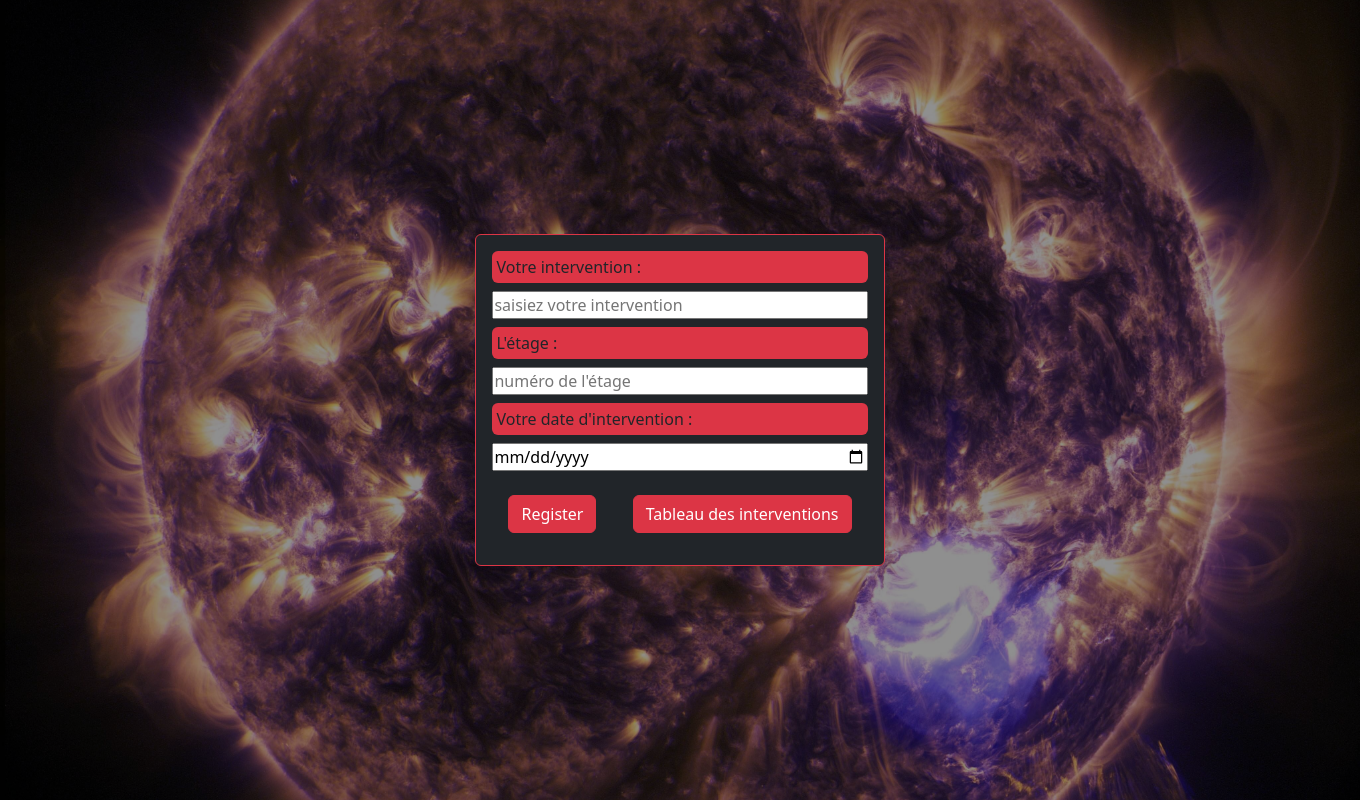
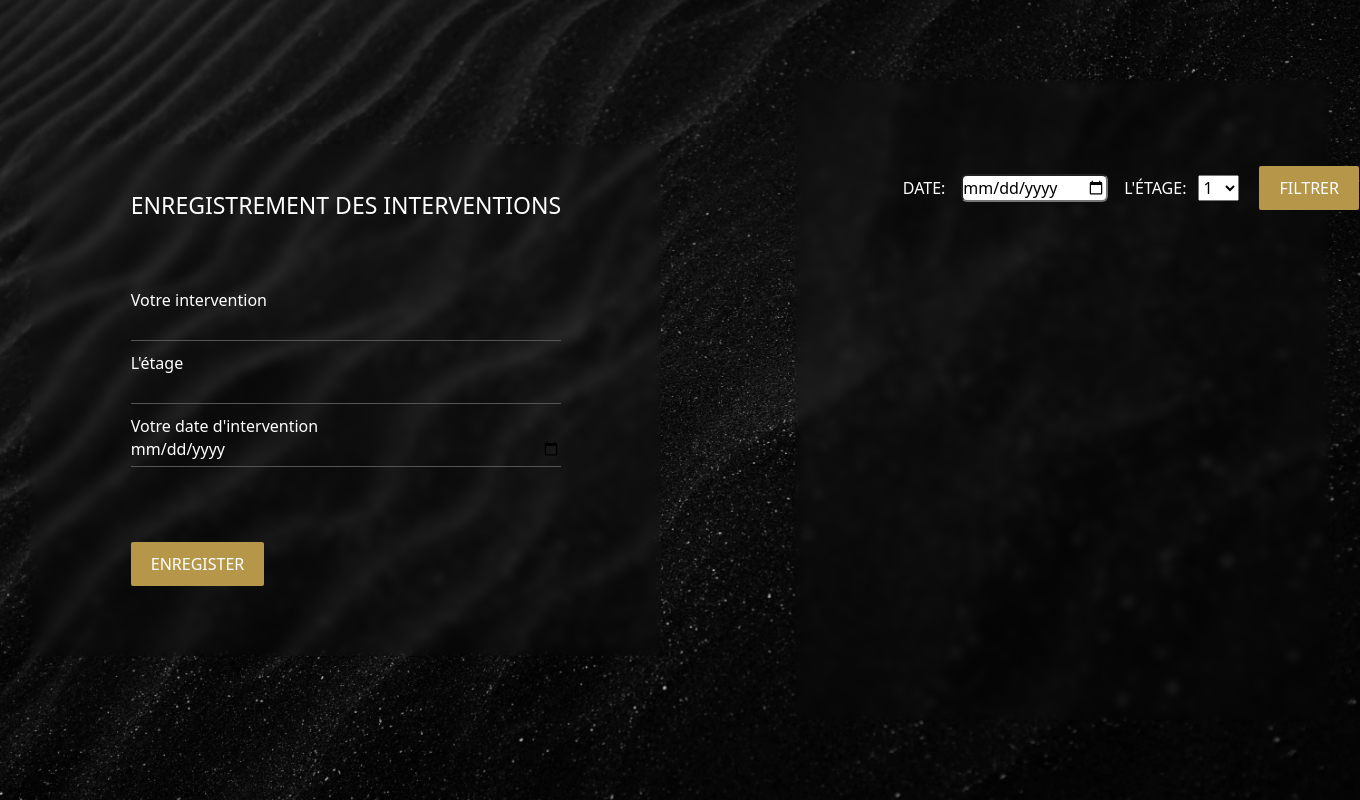
Before and after one commit to DNatan39/CRUD, a PHP site: page /register.php in a window 1360 px wide. Run offline with PHP 8.4, Linux system fonts and the light colour scheme; the visitor is signed in with stand-in values (Sample User, id 1); data that the repository does not hold is empty.

Commit message:
Fin de l'affichage de la base de donnée

```diff
--- a/connect.php
+++ b/connect.php
@@ -30,6 +30,19 @@
                 echo 'Error during registration';
             }
     }
+    function retrieve(){
+        try{
+            $str = connect()->prepare("SELECT * FROM section");
+            $str->execute();
+            $return = $str->fetchAll();
+            for($i=0;$i< count($return);$i++) {
+                $index = strval($i);
+                echo '<li class="p-2 m-2 text-white rounded"><p>Intervention : ' .$return[$index]['id_intervention'].'</p><p>réalisé le : '.$return[$index]['id_date']."</p><p>À l'étage : ".$return[$index]['id_etage'].'</p></li>';
+            }
+        } catch(PDOException $th){
+            echo $th;
+        }
+    }
     function login(){
         $findUser = connect()->prepare('SELECT * FROM user WHERE id_user = :id_user');
         $findUser->bindParam(':id_user', $_POST['username'], PDO::PARAM_STR);
--- a/register.php
+++ b/register.php
@@ -4,45 +4,71 @@ include("connect.php");
 if (!isset($_SESSION['user'])) {
     header('Location: login.php');
 }
+
 ?>
+
+
 <head>
     <meta charset="UTF-8">
     <meta http-equiv="X-UA-Compatible" content="IE=edge">
     <meta name="viewport" content="width=device-width, initial-scale=1.0">
+    <link rel="icon" type="image/jpg" href=icon.jpg">
     <link href="https://cdn.jsdelivr.net/npm/bootstrap@5.2.0/dist/css/bootstrap.min.css" rel="stylesheet"
         integrity="sha384-gH2yIJqKdNHPEq0n4Mqa/HGKIhSkIHeL5AyhkYV8i59U5AR6csBvApHHNl/vI1Bx" crossorigin="anonymous">
     <link rel="stylesheet" href="style.css">
-    <title>CRUD</title>
+    <title>╰☆☆ 𝕄𝕖𝕟𝕒𝕣𝕕 ☆☆╮</title>
 </head>
 
-<body class="d-flex justify-content-center align-items-center">
-    <form action="register.php" method="post" class="d-flex justify-content-center align-items-center flex-column border border-danger rounded bg-dark p-3">
-
-        <div class="col-12 d-flex justify-content-center align-items-start flex-column">
-            <label for="intervention" class="bg-danger mb-2 rounded p-1 w-100">Votre intervention :</label>
-            <input type="text" name="intervention" id="intevention" placeholder="saisiez votre intervention" class="w-100 mb-2">
+<body class="container-fluid d-flex justify-content-center align-items-center">
+<div class="box1">
+    <form action="register.php" method="post">
+        <span class="text-center pt-4">Enregistrement des interventions</span>
+        <div class="input-container">
+            <input type="text" name="intervention" id="intevention" required/>
+            <label for="intervention">Votre intervention</label>
+        </div>
+        <div class="input-container">
+            <input type="number" name="etage" id="etage" required/>
+            <label for="etage">L'étage</label>
+        </div>
+        <div class="input-container">
+            <input type="date" name="dateintervention" id="dateintervention" value="" required/>
+            <label for="dateintervention">Votre date d'intervention</label>
+        </div>
+        <button type="submit" name="action" value="register" class="btn">Enregister</button>
+    </form>
+</div>
+<section class="box2 ">
+        <div class="container-fluid filter d-flex align-items-center p-0">
+        <p class="m-0 mx-2">DATE:</p>
+            <input type="date" value="date" class="outilfilter m-2 rounded">
+            <p class="m-0 mx-2">L'ÉTAGE:</p>
+            <span class="px-1">
+                <?php
+                    $selected = '';
+                    echo '<select name="number" class="outilfilter value="number">',"\n";
+                    for($i=1; $i<=10; $i++)
+                    {
+                        if($i == date('Y')){
+                            $selected = ' selected="selected"';
+                        }
+                        echo "\t",'<option value="', $i ,'"', $selected ,'>', $i ,'</option>',"\n";
+                        $selected='';
+                    }
+                    echo '</select>',"\n";
+                ?>
+            </span>
+            <button type="submit" name="" value="filter" class="btn m-0 ms-3">Filtrer</button>
         </div>
 
-        <div class="col-12 d-flex justify-content-center align-items-start flex-column">
-            <label for="etage" class="bg-danger mb-2 rounded p-1 w-100">L'étage :</label>
-            <input type="number" name="etage" id="etage" placeholder="numéro de l'étage" class="w-100 mb-2">
-        </div>
-
-        <div class="col-12 d-flex justify-content-center align-items-start flex-column">
-            <label for="dateintervention" class="bg-danger mb-2 rounded p-1 w-100">Votre date d'intervention :</label>
-            <input type="date" name="dateintervention" id="dateintervention" class="w-100 mb-2">
-        </div>
-        <section>
-            <button type="submit" name="action" value="register" class="btn btn-danger m-3">Register</button>
-            <a href="table.php" class="btn btn-danger m-3">Tableau des interventions</a>
-        </section>
-
-    </form>
-
-
-
-
-
+    <div id="tableau" class="mt-3">
+        <ul class="list-unstyled">
+            <?php
+                retrieve();
+            ?>
+        </ul>
+    </div>
+</section>
 
     <script src="https://cdn.jsdelivr.net/npm/bootstrap@5.2.0/dist/js/bootstrap.bundle.min.js"
         integrity="sha384-A3rJD856KowSb7dwlZdYEkO39Gagi7vIsF0jrRAoQmDKKtQBHUuLZ9AsSv4jD4Xa" crossorigin="anonymous">
--- a/style.css
+++ b/style.css
@@ -1 +1,132 @@
-*{box-sizing: border-box;margin: 0;padding: 0;}body{background-image: url(sun.jpg);background-position: center;background-size: cover;}body:after{content: '';width: 100vw;height: 100vh;position: absolute;top: 0;background-color: #00000070;z-index: -1;}
+* {
+    box-sizing: border-box;
+    margin: 0;
+    padding: 0;
+	color: #fff;
+}
+p{
+	color: #fff;
+}
+body {
+    background-image: url(sand.jpg);
+    background-position: center;
+    background-origin: content-box;
+    background-repeat: no-repeat;
+    background-size: cover;
+    font-family: 'Noto Sans', sans-serif;
+	gap: 10%;
+}
+
+body:after {
+    content: '';
+    width: 100vw;
+    height: 100vh;
+    position: absolute;
+    top: 0;
+    background-color: #00000030;
+    z-index: -1;
+}
+.main{
+    backdrop-filter: blur(5px);
+
+}
+.text-center{
+	color:#fff;
+	text-transform:uppercase;
+    font-size: 23px;
+    margin: -50px 0 80px 0;
+    display: block;
+    text-align: center;
+}
+.box{
+	position:absolute;
+	left:50%;
+	top:50%;
+	transform: translate(-50%,-50%);
+	backdrop-filter: blur(5px);
+	border-radius:3px;
+	padding:70px 100px;
+}
+.box1{
+	backdrop-filter: blur(5px);
+	border-radius:3px;
+	padding:70px 100px;
+}
+.box2{
+	width: 40%;
+	height: 80%;
+	backdrop-filter: blur(5px);
+	border-radius:3px;
+	padding:70px 100px;
+}
+.input-container{
+	position:relative;
+	margin-bottom:25px;
+}
+.input-container label{
+	position:absolute;
+	top:-15px;
+	left:0px;
+	font-size:16px;
+	color:#fff;
+	transition: all 0.5s ease-in-out;
+}
+.input-container input{
+  border:0;
+  border-bottom:1px solid #555;
+  background:transparent;
+  width:100%;
+  padding:8px 0 5px 0;
+  font-size:16px;
+  color:#fff;
+}
+.input-container input:focus{
+ border:none;
+ outline:none;
+ border-bottom:1px solid #b69649;
+}
+.btn{
+	color:#fff;
+	background-color:#b69649;
+	outline: none;
+    border: 0;
+    color: #fff;
+	padding:10px 20px;
+	text-transform:uppercase;
+	margin-top:50px;
+	border-radius:2px;
+	cursor:pointer;
+	position:relative;
+}
+.input-container input:focus ~ label,
+.input-container input:valid ~ label{
+	top:-12px;
+	font-size:12px;
+
+}
+li{
+    background-color: #ffffff50;
+}
+#tableau{
+	width: auto;
+	height: 85%;
+	overflow: auto;
+}
+#tableau::-webkit-scrollbar {
+	width: 5px; /* width of the entire scrollbar */
+}
+
+#tableau::-webkit-scrollbar-track {
+	backdrop-filter: blur(5px); /* color of the tracking area */
+}
+
+#tableau::-webkit-scrollbar-thumb {
+	background-color: #b69649;
+	border-radius: 20px;
+}
+.filter{
+	height: 15%;
+}
+.outilfilter{
+	color: #000;
+}
```
Also changed, not shown: index.php (+12 -14 lines), table.php (+6 -22 lines), icon.jpg (added), sand.jpg (added), sun.jpg (deleted).
